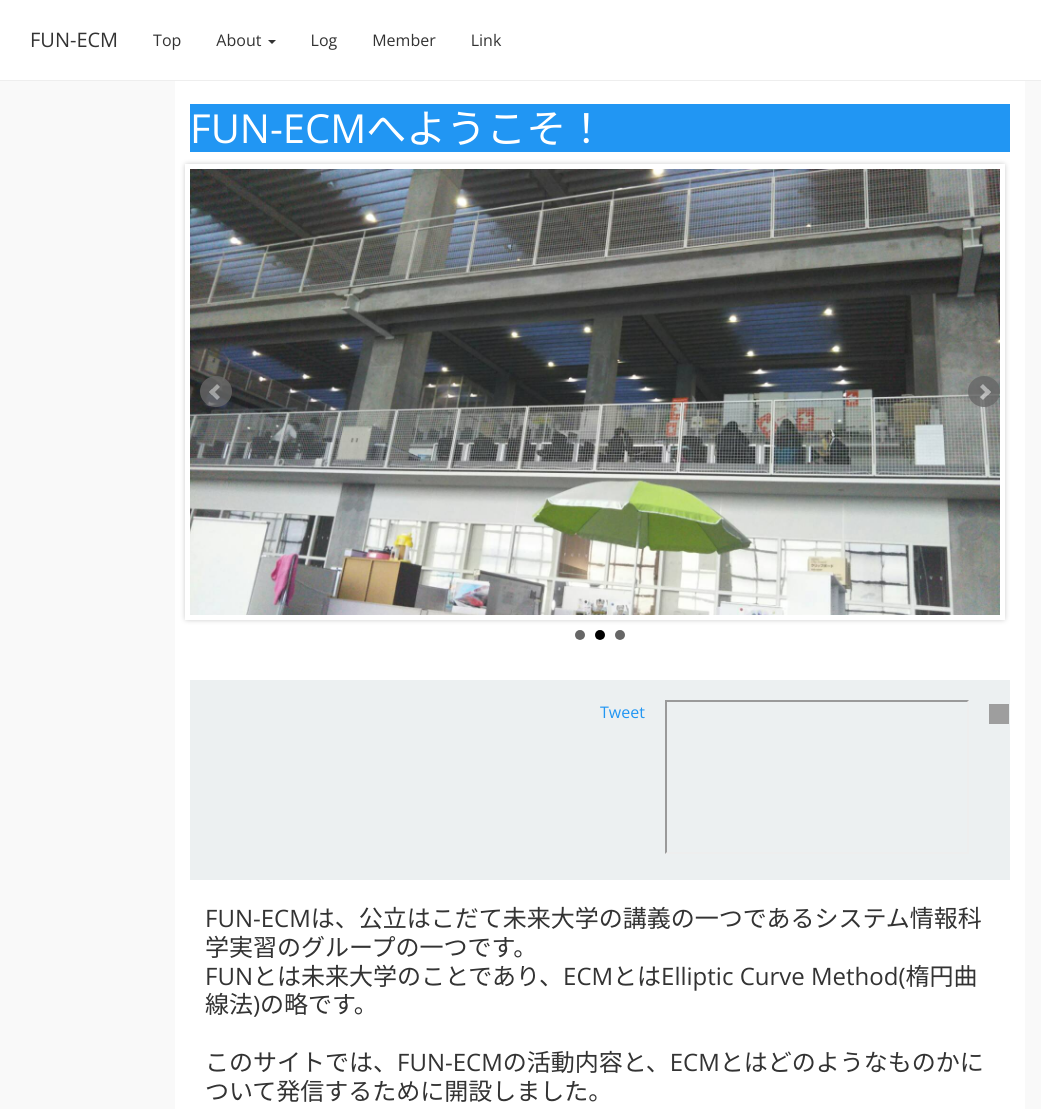
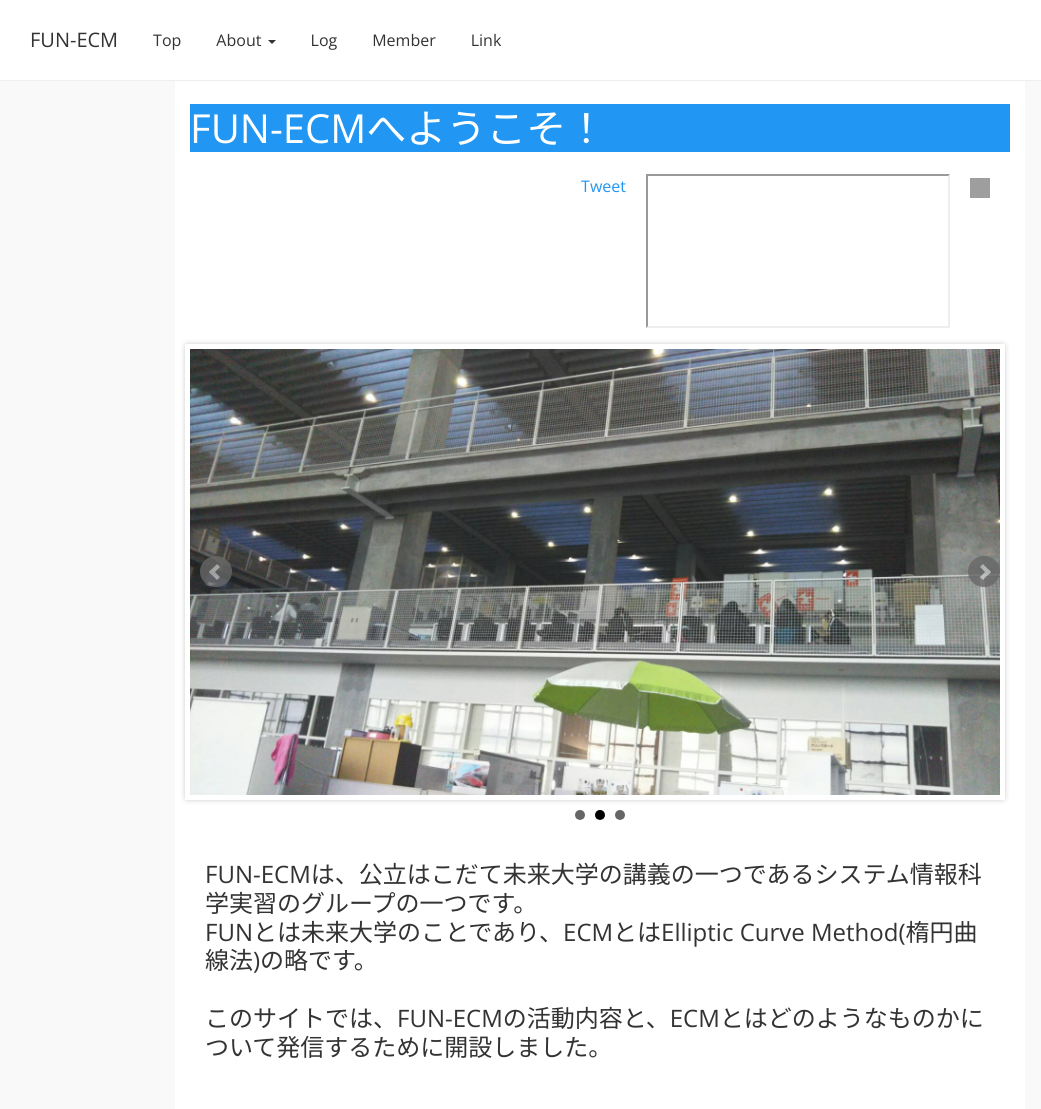
Before and after one commit to teppefun/funecm-website, a plain HTML site: page index.html in a window 1280 px wide. Shown: the top 1109 px of the page, without its empty margins (40-1081 px from the left). Drawn offline with nearby package versions, Linux system fonts and the light colour scheme; grey boxes are pictures that could not be loaded; files whose address does not match are found by name.

Commit message:
re-arraged share-botton

```diff
--- a/css/original.css
+++ b/css/original.css
@@ -136,19 +136,17 @@ background-color: #59b1eb ;
 }
 .share-btn > ul{
 position: relative;
- left: 50%;
- float: left;
+ float: right;
  padding: 0;
  margin: 0;
  list-style: outside none none;
 }
 .social{
-    padding: 10px 0;
-    background: #ecf0f1;
+    padding: 5px 0;
   }
 .share-btn {
     position: relative;
-    padding: 10px 0;
+    padding: 5px 0;
     margin: 0 auto !important;
     overflow: hidden;
 }
--- a/index.html
+++ b/index.html
@@ -125,11 +125,6 @@
                 <div class="row">
                     <div class="col-lg-12">
                         <h1 class="bg-primary bigfont-size">FUN-ECMへようこそ！</h1>
-                        <ul class="bxslider">
-                          <li><img src="image/ECM1.jpg"></li>
-                          <li><img src="image/ECM2.jpg"></li>
-                          <li><img src="image/ECM3.jpg"></li>
-                        </ul>
                         <aside class="social">
                         <div class="share-btn">
                           <ul>
@@ -139,6 +134,11 @@
                          </ul>
                         </div>
                       </aside>
+                        <ul class="bxslider">
+                          <li><img src="image/ECM1.jpg"></li>
+                          <li><img src="image/ECM2.jpg"></li>
+                          <li><img src="image/ECM3.jpg"></li>
+                        </ul>
                         <h3 class="clear container-fluid">FUN-ECMは、公立はこだて未来大学の講義の一つであるシステム情報科学実習のグループの一つです。<br>FUNとは未来大学のことであり、ECMとはElliptic Curve Method(楕円曲線法)の略です。<br><br>このサイトでは、FUN-ECMの活動内容と、ECMとはどのようなものかについて発信するために開設しました。</h3>
 
                         <div id="button-t">
```
